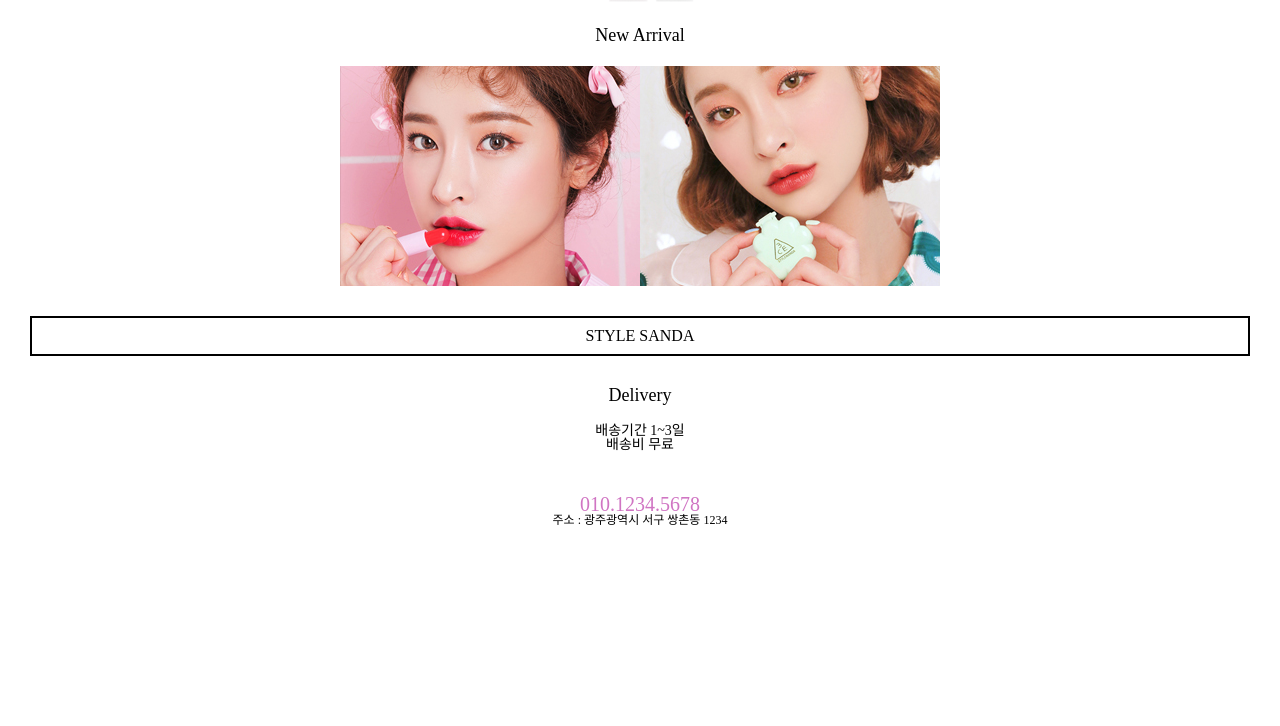
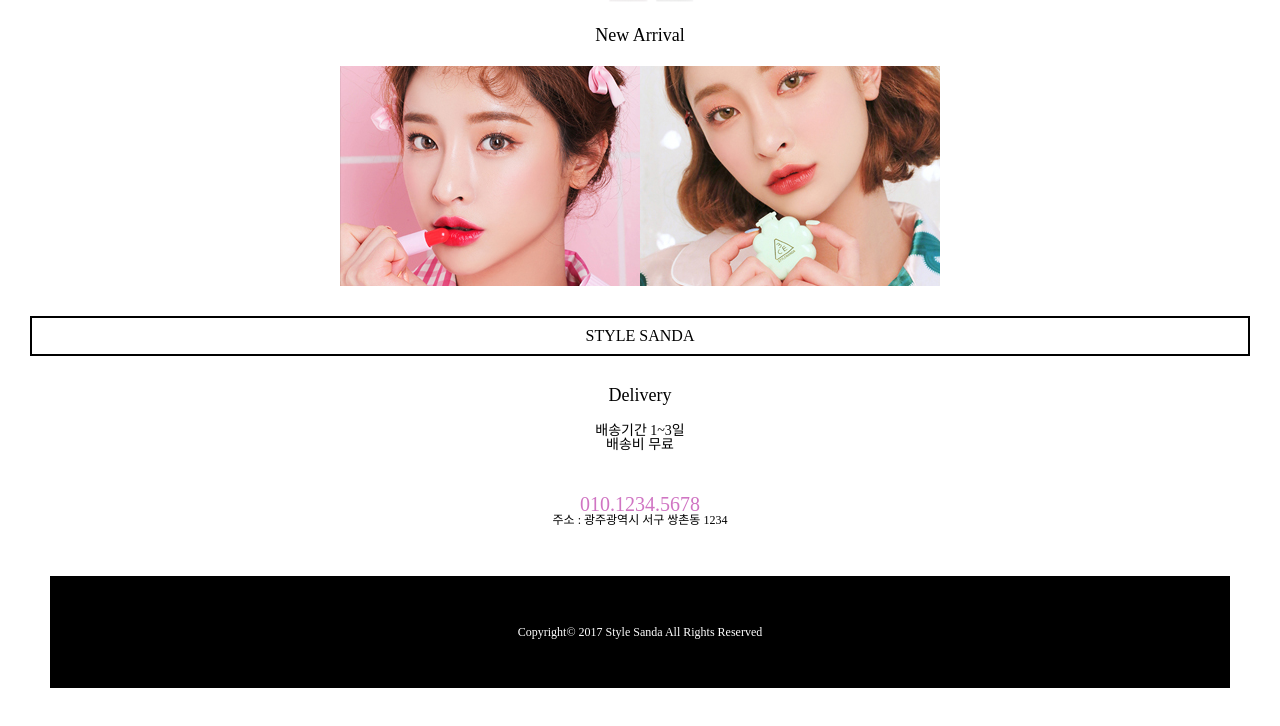
Before and after one commit to ShinMyeongseop28/style_sanda, a plain HTML site: page index.html in a window 1280 px wide. Shown: the part 634-1360 px from the top of the page. Before the commit the page ends 1198 px from the top, so only its background shows below. Drawn offline with Linux system fonts and the light colour scheme.

Commit message:
푸터 제작

```diff
--- a/css/style.css
+++ b/css/style.css
@@ -48,5 +48,12 @@
 .address {
     text-align: center;
     font-size: 12px;
-    height: 50px;
 }
+.copyright {
+    text-align: center;
+    margin: 50px;
+    padding: 50px;
+    background-color: black;
+    color: white;
+    font-size: 12px;
+}
--- a/index.html
+++ b/index.html
@@ -42,6 +42,11 @@
         </div>
         <!-- /.address -->
     </aside>
-    <footer></footer>
+    <footer>
+        <div class="copyright">
+            <p>Copyright&copy; 2017 Style Sanda All Rights Reserved</p>
+        </div>
+        <!-- /.copyright -->
+    </footer>
 </body>
 </html>
```
